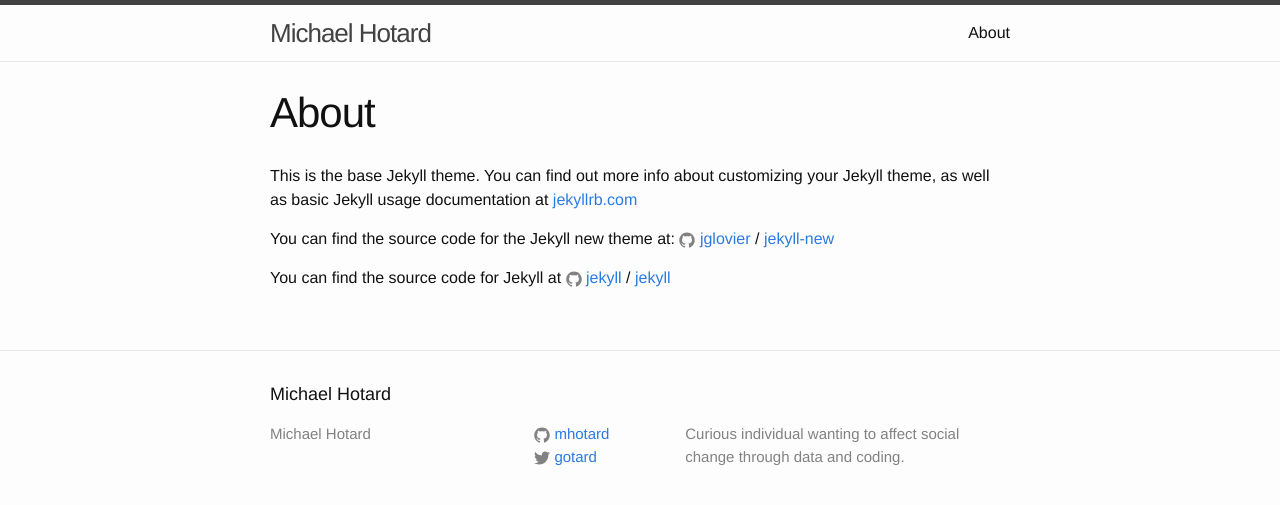
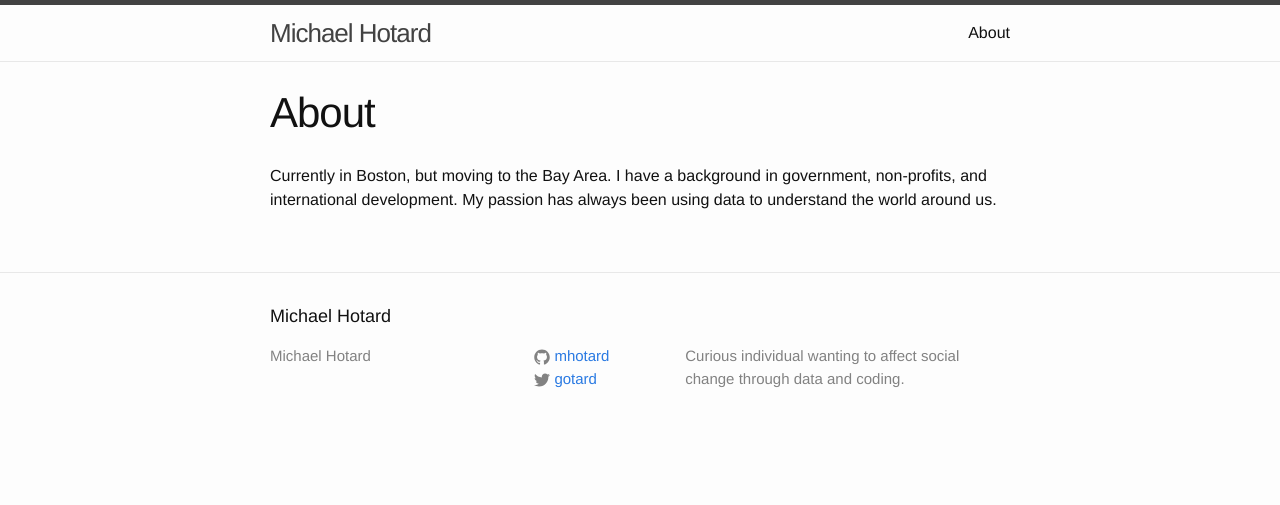
Before and after one commit to mhotard/mhotard.github.io, a Jekyll site: the page built from about.md, in a window 1280 px wide. Shown: the top 505 px of the page. Built offline with Jekyll 4.4.1, drawn with Linux system fonts in a browser that asks for light colours.

Commit message:
Update about.md

```diff
--- a/about.md
+++ b/about.md
@@ -4,12 +4,4 @@ title: About
 permalink: /about/
 ---
 
-This is the base Jekyll theme. You can find out more info about customizing your Jekyll theme, as well as basic Jekyll usage documentation at [jekyllrb.com](http://jekyllrb.com/)
-
-You can find the source code for the Jekyll new theme at:
-{% include icon-github.html username="jglovier" %} /
-[jekyll-new](https://github.com/jglovier/jekyll-new)
-
-You can find the source code for Jekyll at
-{% include icon-github.html username="jekyll" %} /
-[jekyll](https://github.com/jekyll/jekyll)
+Currently in Boston, but moving to the Bay Area. I have a background in government, non-profits, and international development. My passion has always been using data to understand the world around us.
```
